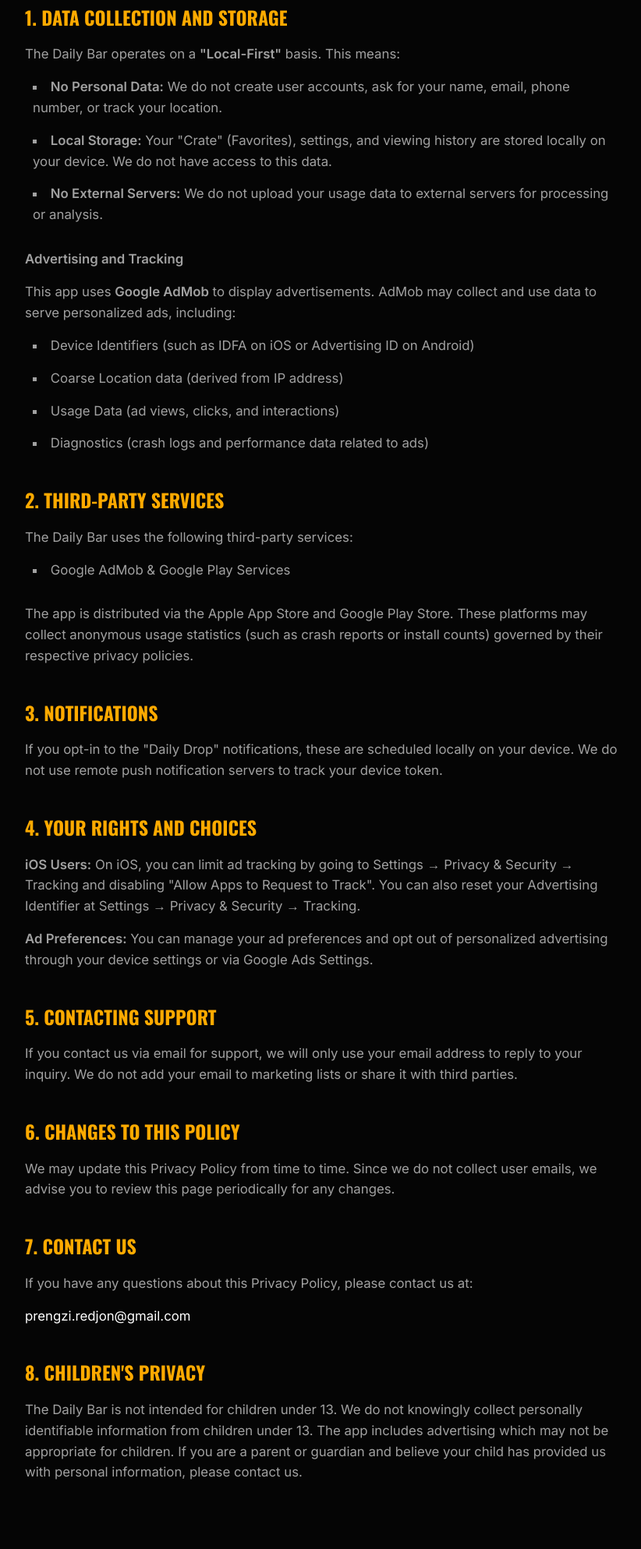
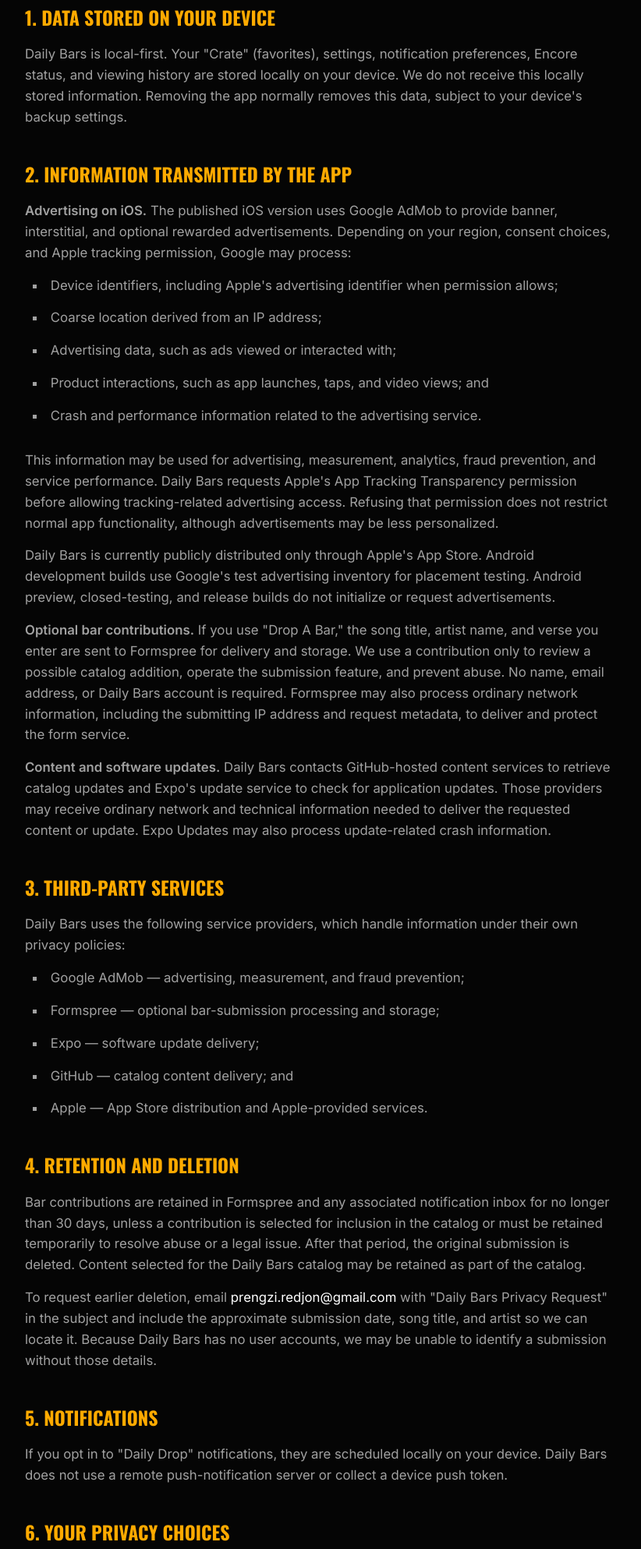
Before and after one commit to RedjonPrengzi/RedjonPrengzi.github.io, a website: page dailyBars/privacy-policy.html in a window 1280 px wide. Shown: the part 369-2356 px from the top of the page at 78% size, without its empty margins (228-1050 px from the left). Drawn offline with nearby package versions, Linux system fonts and the light colour scheme.

Commit message:
Update Daily Bars privacy policy to reflect current data practices and add AI agent directories to gitignore

```diff
--- a/dailyBars/privacy-policy.html
+++ b/dailyBars/privacy-policy.html
@@ -2,14 +2,6 @@
 <html lang="en">
 
 <head>
-    <!-- Google Analytics 4 -->
-    <script async src="https://www.googletagmanager.com/gtag/js?id=G-N24K5M22QV"></script>
-    <script>
-      window.dataLayer = window.dataLayer || [];
-      function gtag(){dataLayer.push(arguments);}
-      gtag('js', new Date());
-      gtag('config', 'G-N24K5M22QV');
-    </script>
     <meta charset="UTF-8">
     <meta name="viewport" content="width=device-width, initial-scale=1.0">
     <title>Privacy Policy | The Daily Bar</title>
@@ -73,60 +65,114 @@
     <div class="container policy-container">
         <div class="policy-content">
             <h1>PRIVACY POLICY</h1>
-            <span class="last-updated">Last Updated: February 7, 2026</span>
+            <span class="last-updated">Last Updated: August 1, 2026</span>
 
-            <p>At The Daily Bar, we respect your privacy. We believe in mastercraft lyricism, not data mining. This
-                Privacy Policy describes how your information is handled when you use our mobile application.</p>
+            <p>This Privacy Policy explains how Daily Bars handles information when you use the mobile application or
+                visit this website. Daily Bars does not require an account, and we do not sell your personal data.</p>
 
-            <h2>1. Data Collection and Storage</h2>
-            <p>The Daily Bar operates on a <strong>"Local-First"</strong> basis. This means:</p>
+            <h2>1. Data Stored on Your Device</h2>
+            <p>Daily Bars is local-first. Your "Crate" (favorites), settings, notification preferences, Encore status,
+                and viewing history are stored locally on your device. We do not receive this locally stored
+                information. Removing the app normally removes this data, subject to your device's backup settings.</p>
+
+            <h2>2. Information Transmitted by the App</h2>
+            <p><strong>Advertising on iOS.</strong> The published iOS version uses Google AdMob to provide banner,
+                interstitial, and optional rewarded advertisements. Depending on your region, consent choices, and
+                Apple tracking permission, Google may process:</p>
             <ul>
-                <li><strong>No Personal Data:</strong> We do not create user accounts, ask for your name, email, phone
-                    number, or track your location.</li>
-                <li><strong>Local Storage:</strong> Your "Crate" (Favorites), settings, and viewing history are stored
-                    locally on your device. We do not have access to this data.</li>
-                <li><strong>No External Servers:</strong> We do not upload your usage data to external servers for
-                    processing or analysis.</li>
+                <li>Device identifiers, including Apple's advertising identifier when permission allows;</li>
+                <li>Coarse location derived from an IP address;</li>
+                <li>Advertising data, such as ads viewed or interacted with;</li>
+                <li>Product interactions, such as app launches, taps, and video views; and</li>
+                <li>Crash and performance information related to the advertising service.</li>
+            </ul>
+            <p>This information may be used for advertising, measurement, analytics, fraud prevention, and service
+                performance. Daily Bars requests Apple's App Tracking Transparency permission before allowing
+                tracking-related advertising access. Refusing that permission does not restrict normal app
+                functionality, although advertisements may be less personalized.</p>
+            <p>Daily Bars is currently publicly distributed only through Apple's App Store. Android development builds
+                use Google's test advertising inventory for placement testing. Android preview, closed-testing, and
+                release builds do not initialize or request advertisements.</p>
+
+            <p><strong>Optional bar contributions.</strong> If you use "Drop A Bar," the song title, artist name, and
+                verse you enter are sent to Formspree for delivery and storage. We use a contribution only to review a
+                possible catalog addition, operate the submission feature, and prevent abuse. No name, email address,
+                or Daily Bars account is required. Formspree may also process ordinary network information, including
+                the submitting IP address and request metadata, to deliver and protect the form service.</p>
+
+            <p><strong>Content and software updates.</strong> Daily Bars contacts GitHub-hosted content services to
+                retrieve catalog updates and Expo's update service to check for application updates. Those providers
+                may receive ordinary network and technical information needed to deliver the requested content or
+                update. Expo Updates may also process update-related crash information.</p>
+
+            <h2>3. Third-Party Services</h2>
+            <p>Daily Bars uses the following service providers, which handle information under their own privacy
+                policies:</p>
+            <ul>
+                <li><a href="https://policies.google.com/privacy" target="_blank" rel="noopener noreferrer">Google
+                        AdMob</a> — advertising, measurement, and fraud prevention;</li>
+                <li><a href="https://formspree.io/legal/privacy-policy/" target="_blank"
+                        rel="noopener noreferrer">Formspree</a> — optional bar-submission processing and storage;</li>
+                <li><a href="https://expo.dev/privacy" target="_blank" rel="noopener noreferrer">Expo</a> — software
+                    update delivery;</li>
+                <li><a href="https://docs.github.com/en/site-policy/privacy-policies/github-general-privacy-statement"
+                        target="_blank" rel="noopener noreferrer">GitHub</a> — catalog content delivery; and</li>
+                <li><a href="https://www.apple.com/legal/privacy/" target="_blank" rel="noopener noreferrer">Apple</a>
+                    — App Store distribution and Apple-provided services.</li>
             </ul>
 
-            <p><strong>Advertising and Tracking</strong></p>
-            <p>This app uses <strong>Google AdMob</strong> to display advertisements. AdMob may collect and use data to serve personalized ads, including:</p>
-            <ul>
-                <li>Device Identifiers (such as IDFA on iOS or Advertising ID on Android)</li>
-                <li>Coarse Location data (derived from IP address)</li>
-                <li>Usage Data (ad views, clicks, and interactions)</li>
-                <li>Diagnostics (crash logs and performance data related to ads)</li>
-            </ul>
+            <h2>4. Retention and Deletion</h2>
+            <p>Bar contributions are retained in Formspree and any associated notification inbox for no longer than 30
+                days, unless a contribution is selected for inclusion in the catalog or must be retained temporarily
+                to resolve abuse or a legal issue. After that period, the original submission is deleted. Content
+                selected for the Daily Bars catalog may be retained as part of the catalog.</p>
+            <p>To request earlier deletion, email <span style="color: #fff;">prengzi.redjon@gmail.com</span> with
+                "Daily Bars Privacy Request" in the subject and include the approximate submission date, song title,
+                and artist so we can locate it. Because Daily Bars has no user accounts, we may be unable to identify a
+                submission without those details.</p>
 
-            <h2>2. Third-Party Services</h2>
-            <p>The Daily Bar uses the following third-party services:</p>
-            <ul>
-                <li><a href="https://policies.google.com/privacy" target="_blank">Google AdMob & Google Play Services</a></li>
-            </ul>
-            <p>The app is distributed via the Apple App Store and Google Play Store. These platforms may collect anonymous usage statistics (such as crash reports or install counts) governed by their respective privacy policies.</p>
+            <h2>5. Notifications</h2>
+            <p>If you opt in to "Daily Drop" notifications, they are scheduled locally on your device. Daily Bars does
+                not use a remote push-notification server or collect a device push token.</p>
 
-            <h2>3. Notifications</h2>
-            <p>If you opt-in to the "Daily Drop" notifications, these are scheduled locally on your device. We do not
-                use remote push notification servers to track your device token.</p>
+            <h2>6. Your Privacy Choices</h2>
+            <p>On iOS, you can manage advertising consent inside Daily Bars under Control Room → Ad Privacy Choices
+                when that option is required in your region. Apple tracking permission can be changed under Settings →
+                Privacy &amp; Security → Tracking. You can also manage advertising preferences through <a
+                    href="https://adssettings.google.com" target="_blank" rel="noopener noreferrer">Google Ads
+                    Settings</a>.</p>
+            <p>You can request access to or deletion of a bar contribution using the contact details above. Favorites,
+                viewing history, Encore status, and settings stay on your device and can be removed by deleting the
+                app, subject to your device's backup settings.</p>
 
-            <h2>4. Your Rights and Choices</h2>
-            <p><strong>iOS Users:</strong> On iOS, you can limit ad tracking by going to Settings → Privacy & Security → Tracking and disabling "Allow Apps to Request to Track". You can also reset your Advertising Identifier at Settings → Privacy & Security → Tracking.</p>
-            <p><strong>Ad Preferences:</strong> You can manage your ad preferences and opt out of personalized advertising through your device settings or via <a href="https://adssettings.google.com" target="_blank">Google Ads Settings</a>.</p>
+            <h2>7. Website Analytics</h2>
+            <p>This privacy-policy page does not load Google Analytics. Other pages on the Daily Bars website currently
+                use Google Analytics 4 to understand aggregate website traffic. Google may process IP-derived location,
+                browser and device information, page visits, referral information, and cookies or similar identifiers
+                under its own privacy policy. Website analytics are separate from the favorites, settings, and viewing
+                history stored inside the Daily Bars app.</p>
 
-            <h2>5. Contacting Support</h2>
-            <p>If you contact us via email for support, we will only use your email address to reply to your inquiry. We
-                do not add your email to marketing lists or share it with third parties.</p>
+            <h2>8. Support Email</h2>
+            <p>If you contact us by email, we use your email address and message only to answer your request, maintain
+                appropriate support records, protect the service, or meet legal obligations. We do not add support
+                addresses to marketing lists or sell them.</p>
 
-            <h2>6. Changes to This Policy</h2>
-            <p>We may update this Privacy Policy from time to time. Since we do not collect user emails, we advise you
-                to review this page periodically for any changes.</p>
+            <h2>9. Security</h2>
+            <p>Information transmitted by the app uses HTTPS. No method of transmission or storage is completely
+                secure, but we limit collection and use service providers appropriate to the features described above.</p>
 
-            <h2>7. Contact Us</h2>
-            <p>If you have any questions about this Privacy Policy, please contact us at:</p>
+            <h2>10. Children's Privacy</h2>
+            <p>Daily Bars is not directed to children under 16. We do not knowingly request a child's personal
+                information. The app includes advertising that may not be appropriate for children. If you are a parent
+                or guardian and believe a child has submitted personal information, contact us so we can delete it.</p>
+
+            <h2>11. Changes to This Policy</h2>
+            <p>We may update this Privacy Policy when the app, its providers, or legal requirements change. Updates are
+                shown by changing the "Last Updated" date. Please review this page periodically.</p>
+
+            <h2>12. Contact Us</h2>
+            <p>For privacy questions, access requests, or deletion requests, contact:</p>
             <p style="color: #fff;">prengzi.redjon@gmail.com</p>
-
-            <h2>8. Children's Privacy</h2>
-            <p>The Daily Bar is not intended for children under 13. We do not knowingly collect personally identifiable information from children under 13. The app includes advertising which may not be appropriate for children. If you are a parent or guardian and believe your child has provided us with personal information, please contact us.</p>
 
         </div>
     </div>
```
Also changed, not shown: PROJECT_CONTEXT.md (added, +33 -0 lines), 1 other file.
